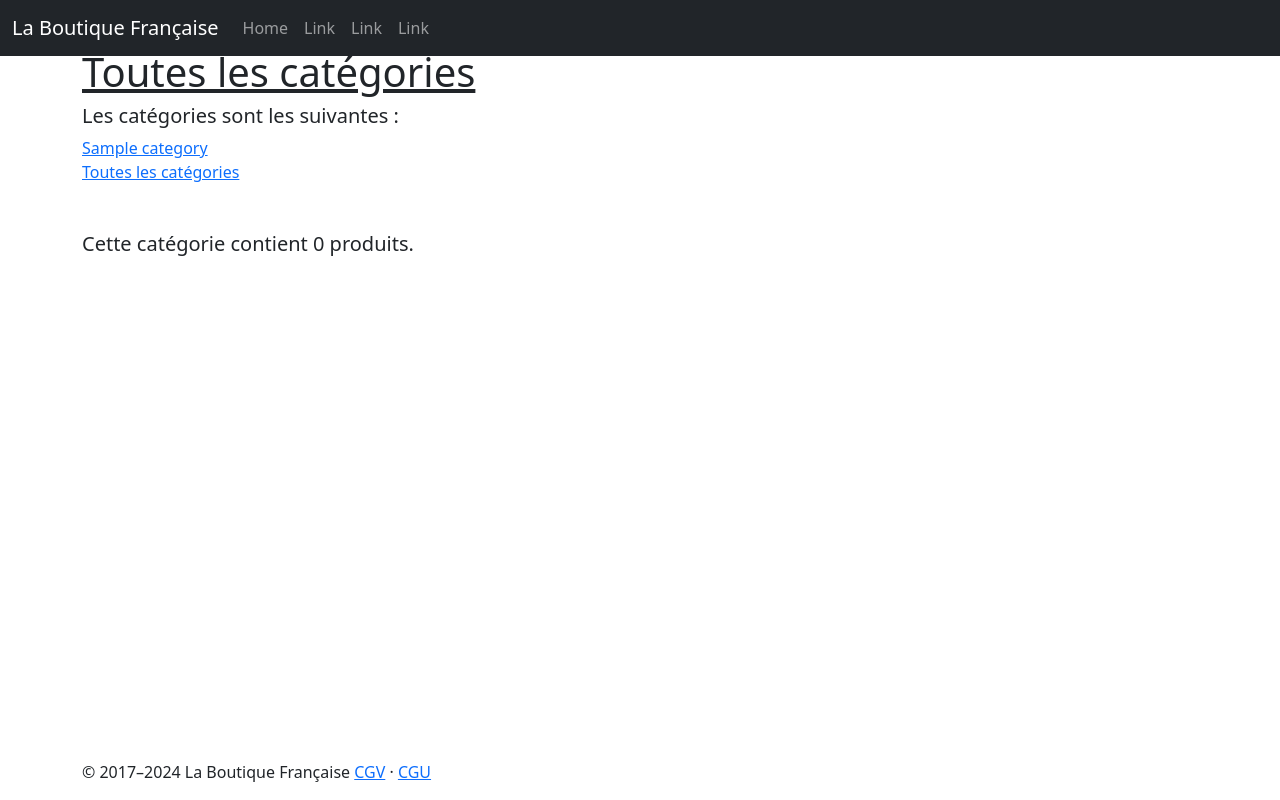
After one commit to ChristopheC-83/ecommerce2, a Symfony app: template templates/category/index.html.twig in a window 1280 px wide. The commit adds this page. Run offline with Twig, Linux system fonts and the light colour scheme; the template is opened without the code that fills it: most values are stand-ins (such as "Sample title", 1, 10 or a date in 2020); some libraries are stand-ins or nearby versions.

Commit message:
MEP cartes produits

```diff
--- a/src/Controller/Admin/DashboardController.php
+++ b/src/Controller/Admin/DashboardController.php
@@ -37,5 +37,6 @@ class DashboardController extends AbstractDashboardController
         yield MenuItem::linkToCrud('Utilisateurs', 'fas fa-users-gear', User::class);
         yield MenuItem::linkToCrud('Catégories', 'fas fa-swatchbook', Category::class);
         yield MenuItem::linkToCrud('Produits', 'fas fa-car-on', Product::class);
+        yield MenuItem::linkToUrl('Retour au site', 'fas fa-home', '/');
     }
 }
--- /dev/null
+++ b/templates/category/card.html.twig
@@ -0,0 +1,6 @@
+<div class="col-md-3">
+	<img src="/uploads/illustrations/{{ product.illustration }}" alt="" class="img-fluid">
+	<div class="text-center fw-bold text-capitalize">{{ product.name }}</div>
+	<div class="text-center">{{ product.pricewt }}</div>
+	{# {{ dump(product) }} #}
+</div>
--- /dev/null
+++ b/templates/category/index.html.twig
@@ -0,0 +1,30 @@
+{% extends 'base.html.twig' %}
+
+{% block body %}
+	<div class="container">
+		<h1 class="text-decoration-underline mt-5">Toutes les catégories</h1>
+		<h5 class="">Les catégories sont les suivantes :</h5>
+
+
+		{% for category in categories %}
+			<a href="{{ path('app_category', {'slug': category.slug}) }}">{{ category.name }}</a><br>
+
+		{% endfor %}
+		<a href="{{ path('app_categories') }}">Toutes les catégories</a>
+		<h1 class="text-decoration-underline mt-5">{{ category.name }}</h1>
+		<h5 class="mb-5">Cette catégorie contient
+			{{ category.products|length  }}
+			produits.</h5>
+
+		{# {{ dump(category.products) }} #}
+
+		<div class="row row-gap-4">
+			{% for product in category.products %}
+				{# {{ dump(product) }} #}
+				{{ include('category/card.html.twig', { 'product': product }) }}
+			{% endfor %}
+		</div>
+
+
+	</div>
+</div>{% endblock %}
```
Also changed, not shown: src/Controller/CategoryController.php (added, +38 -0 lines), src/Entity/Product.php (+8 -0 lines), templates/account/_menu.html.twig (+6 -1 lines), templates/category/allCategories.html.twig (added, +28 -0 lines).
